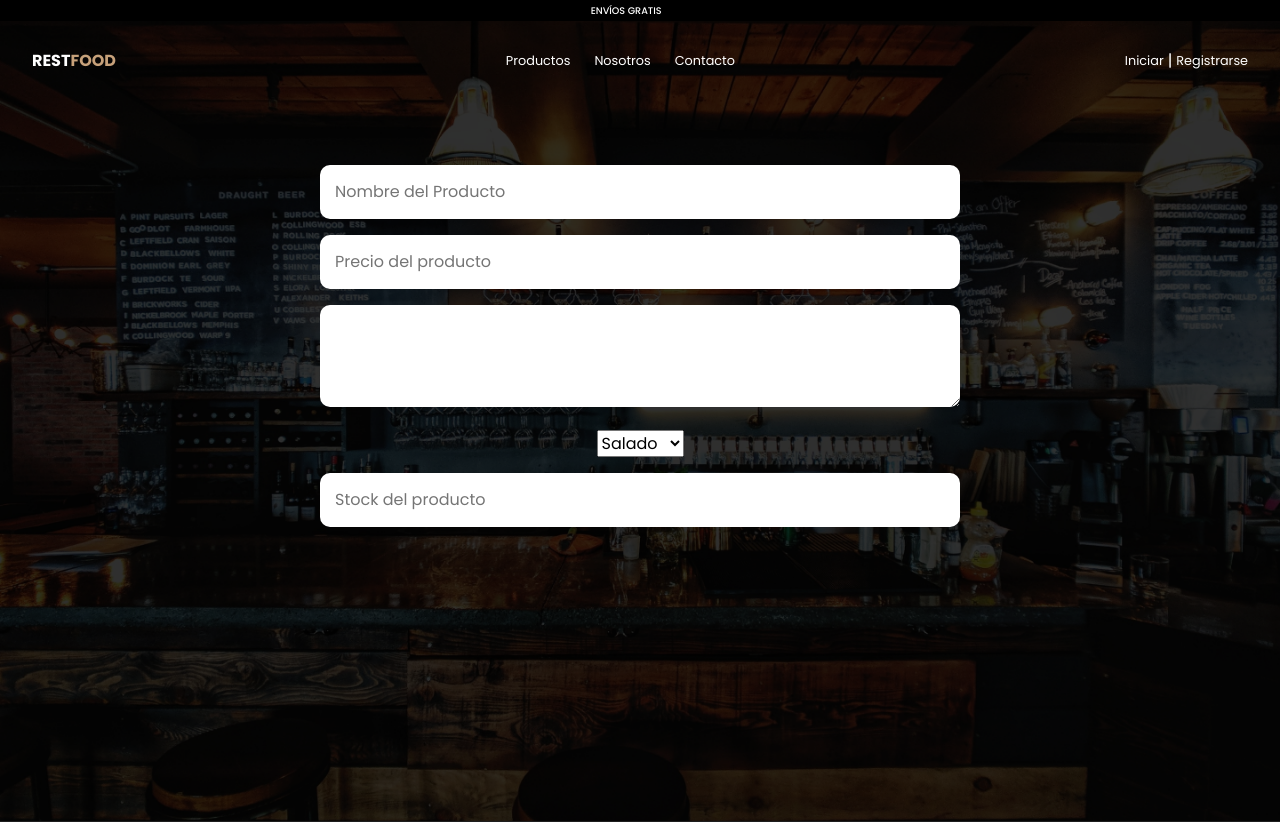
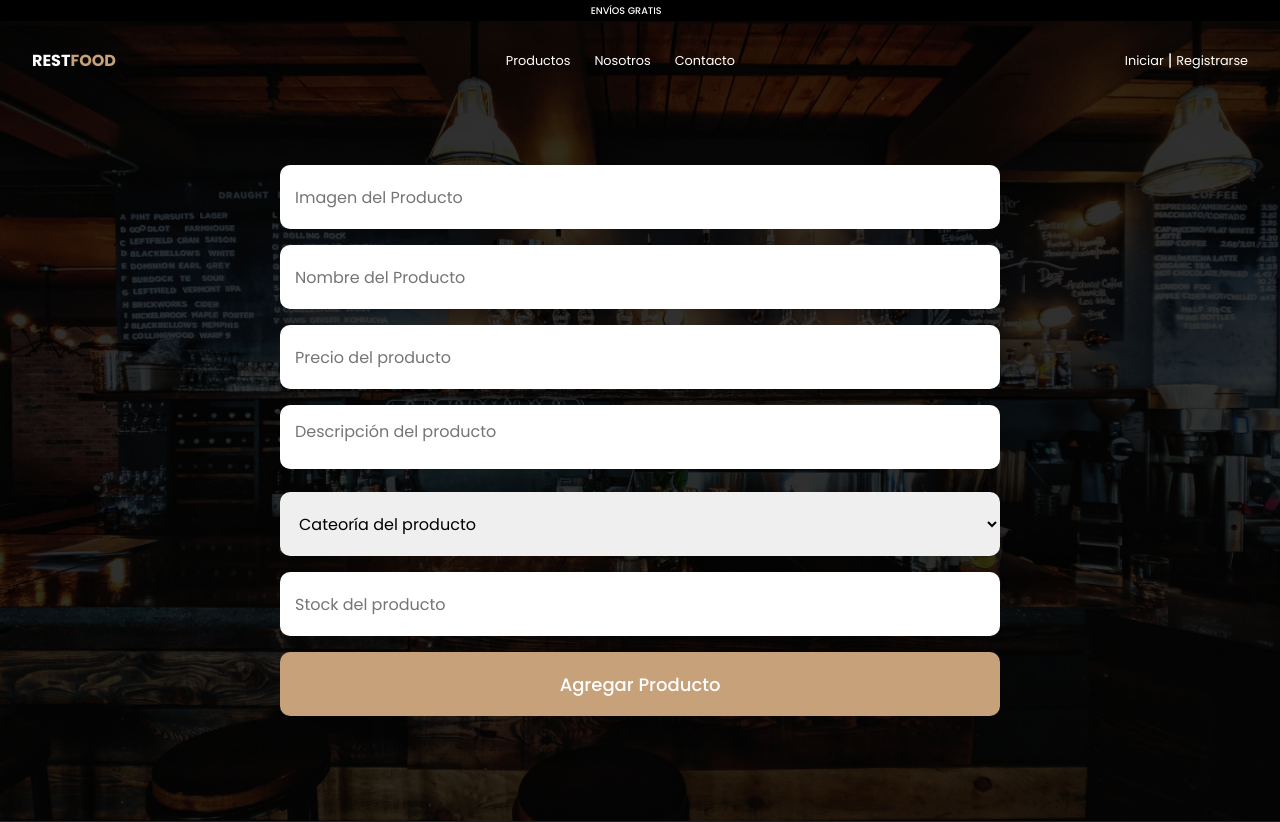
Before and after one commit to Mateo872/restfood, a React (Vite) app: page / in a window 1280 px wide. Shown: the top 822 px of the page. Built offline with nearby package versions, Linux system fonts and the light colour scheme.

Commit message:
se dio estilo al formulario

```diff
--- a/src/App.css
+++ b/src/App.css
@@ -787,10 +787,26 @@ footer h3 {
 }
 
 .input_CrearEditarpd{
-    width: 50%;
+    width: 45rem;
+    height: 4rem;
     padding: 15px;
     border-radius: 10px;
     border: none;
 
 
 }
+textarea{
+    resize: none;
+}
+.btn_AgrProducto{
+    background-color: var(--color-primario);
+    color: var(--color-secundario);
+    font-size: 18px;
+    border-radius: 10px;
+    text-align: center;
+    width: 45rem;
+    height: 4rem;
+    border: none;
+    font-weight: 500;
+
+}
--- a/src/componentes/CrearEditarProducto.jsx
+++ b/src/componentes/CrearEditarProducto.jsx
@@ -3,6 +3,13 @@ const CrearEditarProducto = () => {
   return (
     <section className="contenedor_EditarCrear">
       <Form>
+      <Form.Group className="mb-3 text-center" controlId="input_imgPro">
+          <input
+            type="text"
+            placeholder="Imagen del Producto"
+            className="input_CrearEditarpd"
+          />
+        </Form.Group>
         <Form.Group className="mb-3 text-center" controlId="input_NombrePro">
           <input
             type="text"
@@ -25,11 +32,13 @@ const CrearEditarProducto = () => {
             name="descripcion"
             id="descripcionProducto"
             rows="3"
+            placeholder="Descripción del producto"
             className="input_CrearEditarpd"
           ></textarea>
         </Form.Group>
         <Form.Group className="mb-3 text-center">
-          <select name="selecCategoria" id="selec_Categoria">
+          <select name="selecCategoria" id="selec_Categoria" className="input_CrearEditarpd">
+            <option value="">Cateoría del producto</option>
             <option value="salado">Salado</option>
             <option value="Dulce">Dulce</option>
             <option value="Bebidas">Bebidas</option>
@@ -43,6 +52,9 @@ const CrearEditarProducto = () => {
             className="input_CrearEditarpd"
           />
         </Form.Group>
+        <div className="text-center">
+            <button type="submit" className="btn_AgrProducto">Agregar Producto</button>
+        </div>
       </Form>
 
     </section>
```
